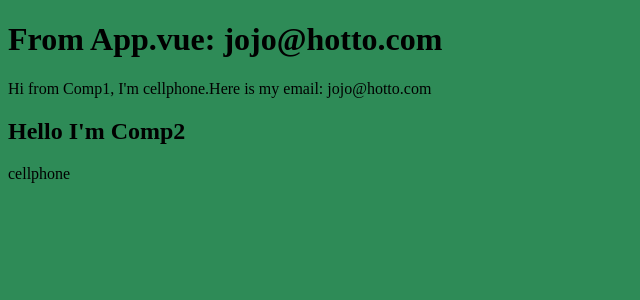
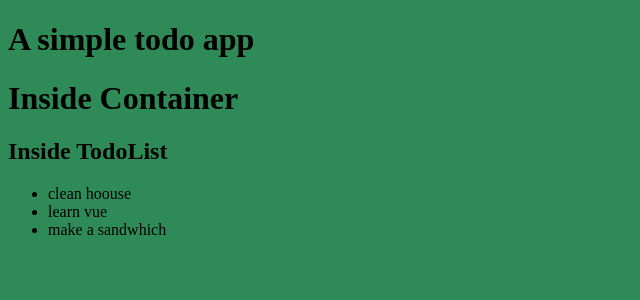
Before and after one commit to vhsconnect/vue-boilerplate, a Vue app: page / in a window 1280 px wide. Shown: the top 300 px of the page, without its empty margins (0-640 px from the left). Built offline with nearby package versions, Linux system fonts and the light colour scheme.

Commit message:
todo app with 3 static todo items

```diff
--- a/src/App.vue
+++ b/src/App.vue
@@ -1,27 +1,27 @@
 <template>
   <div id="app">
-  <h1>From App.vue: {{email}}</h1>
-    <Comp1
-    :contactme="email"
-    :groceries="groceryList"
-    />
+  <h1>A simple todo app</h1>
+  <Container/>
   </div>
 </template>
 
 <script>
-import Comp1 from "./components/Comp1.vue";
+import Container from "./components/Container.vue"
+
 export default {
   components: {
-    Comp1
+    Container
   },
   data() {
     return {
+
       email: "jojo@hotto.com",
       groceryList: [
         { id: 1, item: "broccoli" },
         { id: 2, item: "mushrooms" },
         { id: 3, item: "gouda" }
       ]
+
     };
   }
 };
--- a/src/app.js
+++ b/src/app.js
@@ -7,12 +7,4 @@ Vue.config.devtools = true;
 new Vue({
   el: '#app',
   render: h => h(App), //the h function is the render function
-  data: {
-    name: 'sako',
-    grocerylist:
-      [
-        {id: 1, text: 'cheese'},
-        {id: 2, text: 'salami'}
-      ]
-  }
 })
--- /dev/null
+++ b/src/components/Container.vue
@@ -0,0 +1,28 @@
+<template>
+  <div>
+  <h1>Inside Container</h1>
+  <TodoList
+    :todos="todos"
+  />
+  </div>
+</template>
+
+
+<script>
+  let id = 0;
+  import TodoList from './TodoList.vue'
+  export default {
+    components: {
+      TodoList
+    },
+    data(){
+      return {
+        todos: [
+          { id: id++, text: "clean hoouse"},
+          { id: id++, text: "learn vue"},
+          { id: id++, text: "make a sandwhich"},
+        ]
+      }
+    }
+  }
+</script>
--- /dev/null
+++ b/src/components/TodoItem.vue
@@ -0,0 +1,10 @@
+<template>
+  <li>{{todo.text}}</li>
+</template>
+
+
+<script>
+export default {
+  props: ['todo']
+}
+</script>
--- /dev/null
+++ b/src/components/TodoList.vue
@@ -0,0 +1,26 @@
+<template>
+  <div>
+  <h2>Inside TodoList</h2>
+    <ul>
+      <TodoItem
+        v-for="todo in todos"
+        :key="todo.id"
+        :todo="todo"
+       />
+    </ul>
+
+  </div>
+</template>
+
+
+<script>
+import TodoItem from './TodoItem.vue'
+export default {
+  components: {
+    TodoItem
+  },
+  props: [
+    "todos"
+  ]
+}
+</script>
```
